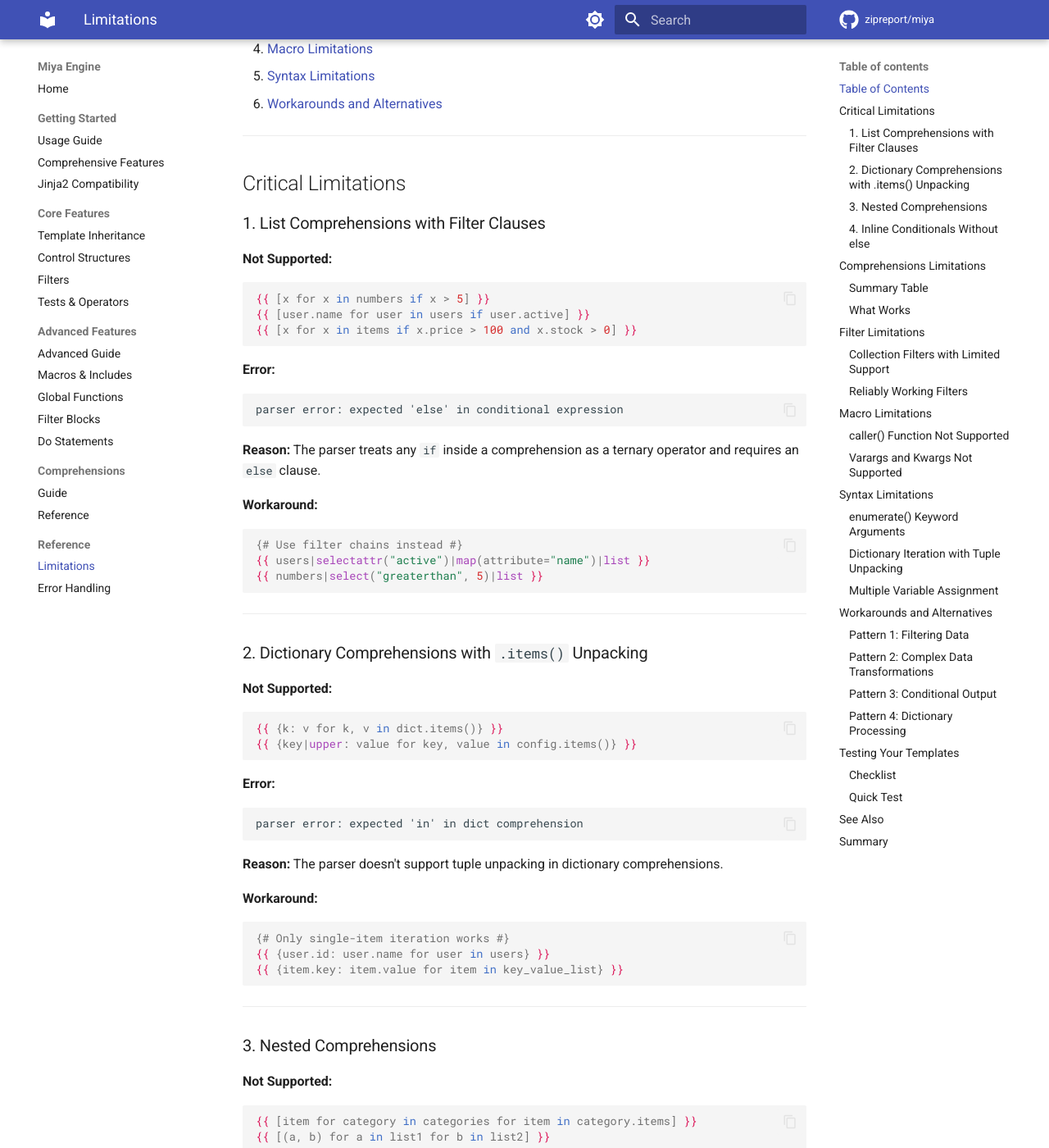
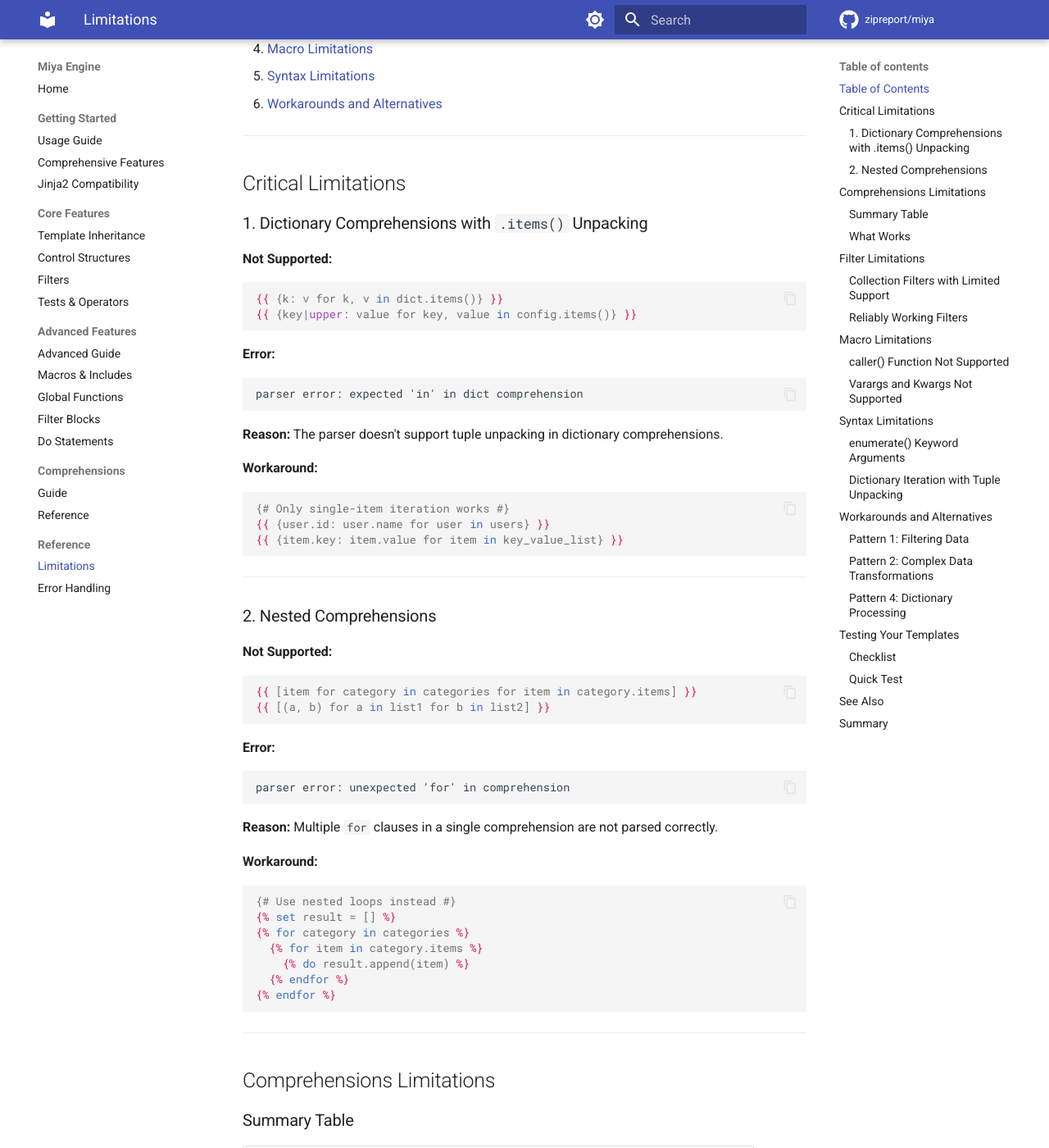
Before and after one commit to zipreport/miya, an MkDocs documentation site: the page built from docs/MIYA_LIMITATIONS.md, in a window 1280 px wide and 1400 px high, scrolled down 485 px. Shown: the whole window at 82% size. Built offline with MkDocs 1.6.1 and Material for MkDocs 9.7.7, drawn with Linux system fonts in a browser that asks for light colours; comment, search, counter and statistics services are not loaded; some of the changed text lies outside the part shown.

Commit message:
bugfix: update precedence tests, docs and changelog for the Jinja2 expression grammar
Co-Authored-By: Claude Sonnet 5.5 <noreply@anthropic.com>

````diff
--- a/docs/MIYA_LIMITATIONS.md
+++ b/docs/MIYA_LIMITATIONS.md
@@ -19,32 +19,7 @@ This document details the **known limitations and differences** between Miya Eng
 
 ## Critical Limitations
 
-###  1. List Comprehensions with Filter Clauses
-
-**Not Supported:**
-```html+jinja
-{{ [x for x in numbers if x > 5] }}
-{{ [user.name for user in users if user.active] }}
-{{ [x for x in items if x.price > 100 and x.stock > 0] }}
-```
-
-**Error:**
-```
-parser error: expected 'else' in conditional expression
-```
-
-**Reason:** The parser treats any `if` inside a comprehension as a ternary operator and requires an `else` clause.
-
-**Workaround:**
-```html+jinja
-{# Use filter chains instead #}
-{{ users|selectattr("active")|map(attribute="name")|list }}
-{{ numbers|select("greaterthan", 5)|list }}
-```
-
----
-
-###  2. Dictionary Comprehensions with `.items()` Unpacking
+###  1. Dictionary Comprehensions with `.items()` Unpacking
 
 **Not Supported:**
 ```html+jinja
@@ -68,7 +43,7 @@ parser error: expected 'in' in dict comprehension
 
 ---
 
-###  3. Nested Comprehensions
+###  2. Nested Comprehensions
 
 **Not Supported:**
 ```html+jinja
@@ -96,35 +71,6 @@ parser error: unexpected 'for' in comprehension
 
 ---
 
-###  4. Inline Conditionals Without `else`
-
-**Not Supported:**
-```html+jinja
-{{ ", " if not loop.last }}
-{{ value if condition }}
-{{ user.name if user }}
-```
-
-**Error:**
-```
-parser error: expected 'else' in conditional expression
-```
-
-**Reason:** The parser always expects a complete ternary expression with both branches.
-
-**Workaround:**
-```html+jinja
-{# Use block-level conditionals #}
-{% if not loop.last %}, {% endif %}
-{% if condition %}{{ value }}{% endif %}
-
-{# Or provide an else clause #}
-{{ ", " if not loop.last else "" }}
-{{ value if condition else "" }}
-```
-
----
-
 ## Comprehensions Limitations
 
 ### Summary Table
@@ -132,11 +78,11 @@ parser error: expected 'else' in conditional expression
 | Feature | Jinja2 | Miya | Status |
 |---------|--------|------|--------|
 | `[expr for item in list]` |  |  | Works |
-| `[expr for item in list if cond]` |  |  | **Not Supported** |
+| `[expr for item in list if cond]` |  |  | Works |
 | `{key: val for item in list}` |  |  | Works |
 | `{k: v for k, v in dict.items()}` |  |  | **Not Supported** |
 | `[item for list in lists for item in list]` |  |  | **Not Supported** |
-| `{k: v for item in list if cond}` |  |  | **Not Supported** |
+| `{k: v for item in list if cond}` |  |  | Works |
 
 ### What Works
 
@@ -301,20 +247,6 @@ cannot call non-function value of type *runtime.Undefined
 {% endfor %}
 ```
 
-###  Multiple Variable Assignment
-
-**Not Supported:**
-```html+jinja
-{% set a, b = 1, 2 %}  {#  #}
-{% set x, y = some_tuple %}  {#  #}
-```
-
-**Workaround:**
-```html+jinja
-{% set a = 1 %}
-{% set b = 2 %}
-```
-
 ---
 
 ## Workarounds and Alternatives
@@ -354,20 +286,6 @@ cannot call non-function value of type *runtime.Undefined
 {% endfor %}
 ```
 
-### Pattern 3: Conditional Output
-
-**Instead of inline if without else:**
-```html+jinja
-{#  Doesn't work #}
-{{ ", " if not loop.last }}
-
-{#  Use block conditionals #}
-{% if not loop.last %}, {% endif %}
-
-{#  Or provide else clause #}
-{{ ", " if not loop.last else "" }}
-```
-
 ### Pattern 4: Dictionary Processing
 
 **Instead of .items() unpacking:**
@@ -391,10 +309,8 @@ When migrating from Jinja2 to Miya, test for these patterns:
 
 ### Checklist
 
-- [ ] No comprehensions with `if` clauses
 - [ ] No `.items()` unpacking in comprehensions
 - [ ] No nested comprehensions (multiple `for` clauses)
-- [ ] All inline conditionals have `else` clauses
 - [ ] No `caller()` in macros
 - [ ] No varargs/kwargs in macros
 - [ ] `enumerate()` uses positional args only
````
Also changed, not shown: CHANGELOG.md (+11 -0 lines), 3 other files.
